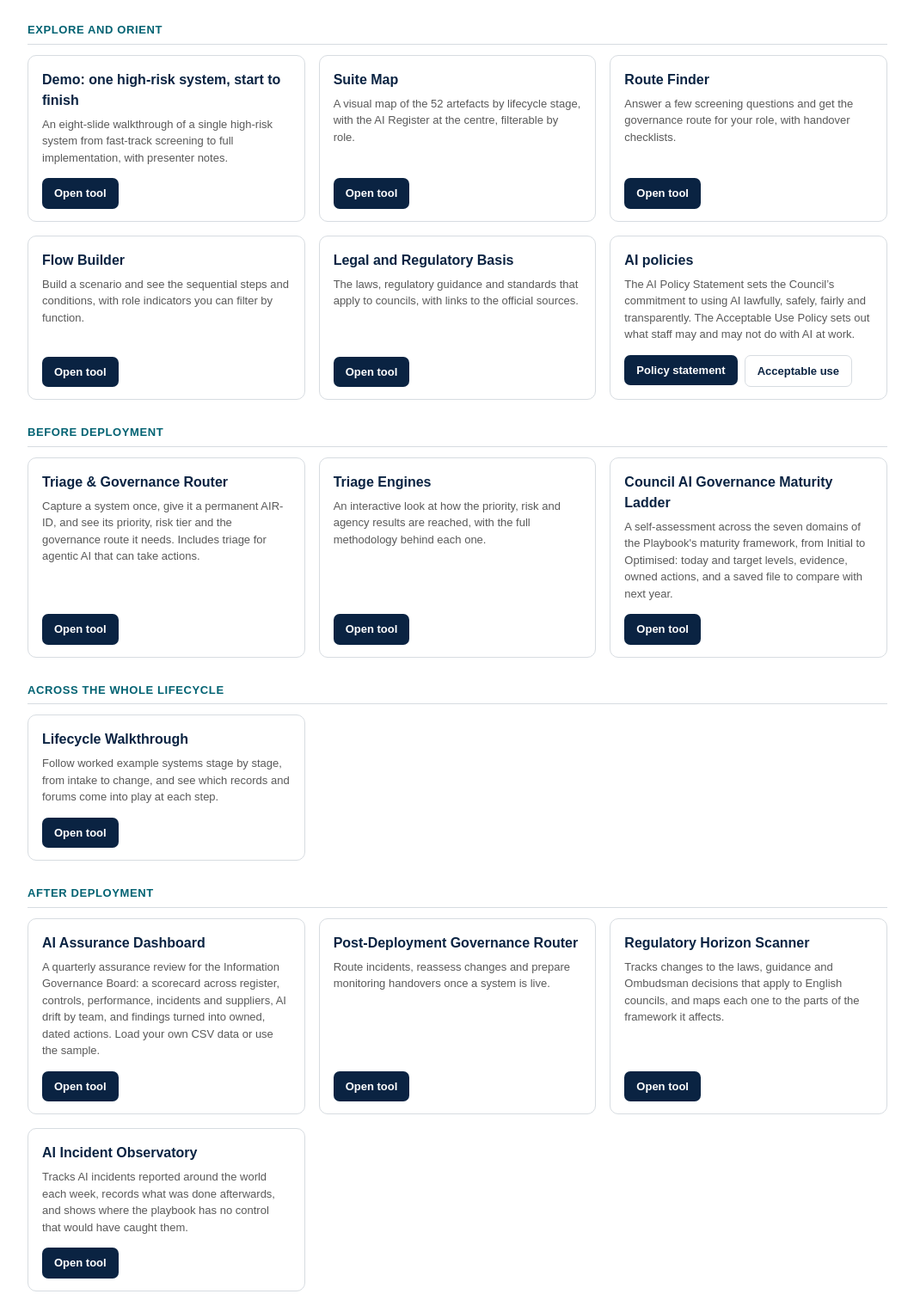
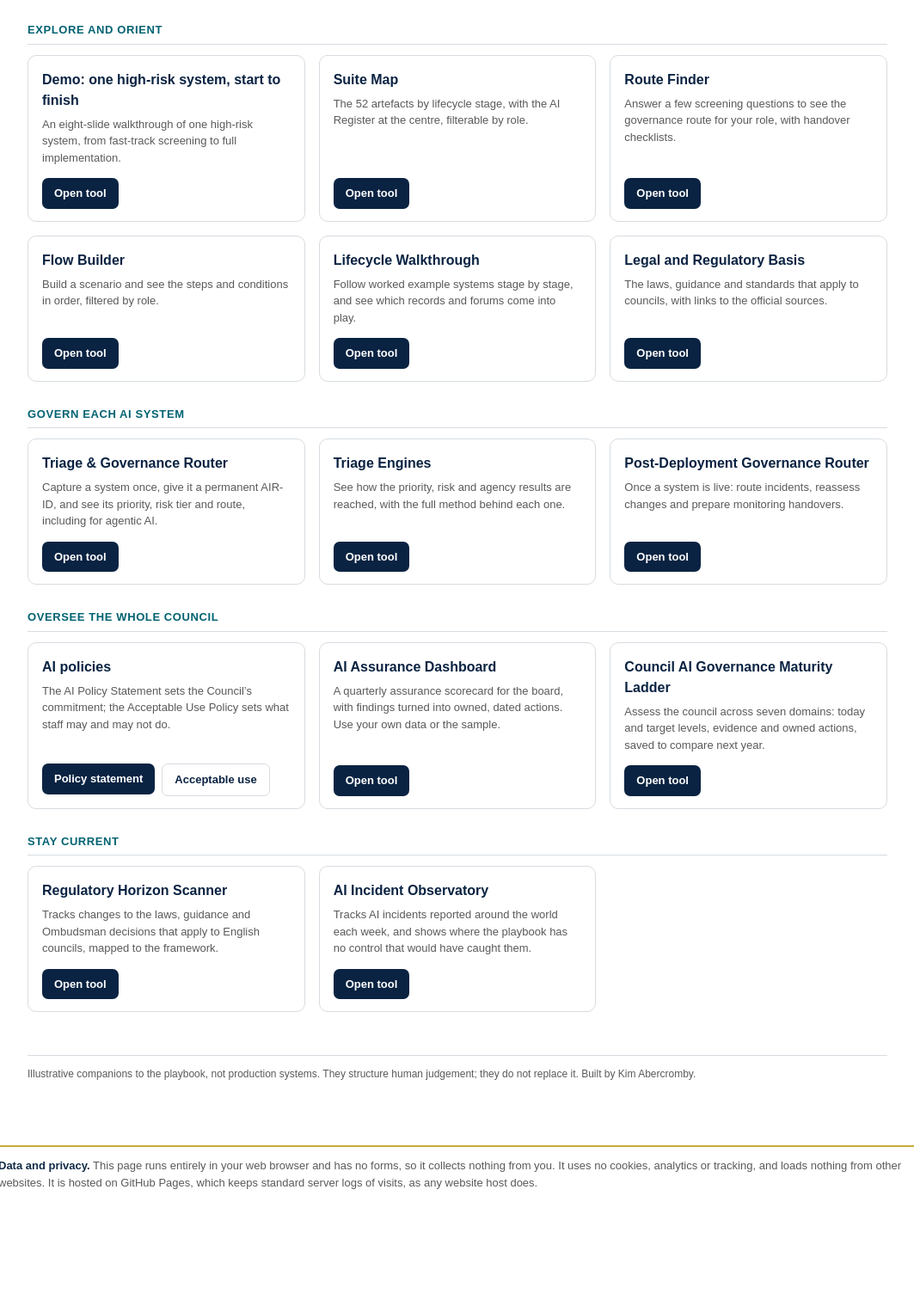
Before and after one commit to KimAbercromby/AIGovernanceSuiteTools, a plain HTML site: page index.html in a window 1280 px wide. Shown: the part 508-2013 px from the top of the page at 86% size, without its empty margins (108-1171 px from the left). After the commit the page ends 1929 px from the top, so only its background shows below. Drawn offline with Linux system fonts and the light colour scheme.

Commit message:
Landing page: regroup tools into four sections so rows fill evenly

```diff
--- a/index.html
+++ b/index.html
@@ -80,52 +80,52 @@ const SUITE = "https://kimabercromby.github.io/AIGovernanceSuiteTools";
 const SECTIONS = [
   { title:"Explore and orient", tools:[
     { name:"Demo: one high-risk system, start to finish",
-      desc:"An eight-slide walkthrough of a single high-risk system from fast-track screening to full implementation, with presenter notes.",
+      desc:"An eight-slide walkthrough of one high-risk system, from fast-track screening to full implementation.",
       url:SUITE+"/demo.html" },
     { name:"Suite Map",
-      desc:"A visual map of the 52 artefacts by lifecycle stage, with the AI Register at the centre, filterable by role.",
+      desc:"The 52 artefacts by lifecycle stage, with the AI Register at the centre, filterable by role.",
       url:SUITE+"/suite-map.html" },
     { name:"Route Finder",
-      desc:"Answer a few screening questions and get the governance route for your role, with handover checklists.",
+      desc:"Answer a few screening questions to see the governance route for your role, with handover checklists.",
       url:SUITE+"/route-finder.html" },
     { name:"Flow Builder",
-      desc:"Build a scenario and see the sequential steps and conditions, with role indicators you can filter by function.",
+      desc:"Build a scenario and see the steps and conditions in order, filtered by role.",
       url:SUITE+"/flow-builder.html" },
+    { name:"Lifecycle Walkthrough",
+      desc:"Follow worked example systems stage by stage, and see which records and forums come into play.",
+      url:"https://kimabercromby.github.io/AIGovernanceWalkthrough-MultiBoard/" },
     { name:"Legal and Regulatory Basis",
-      desc:"The laws, regulatory guidance and standards that apply to councils, with links to the official sources.",
+      desc:"The laws, guidance and standards that apply to councils, with links to the official sources.",
       url:SUITE+"/regulations.html" },
-    { name:"AI policies",
-      desc:"The AI Policy Statement sets the Council\u2019s commitment to using AI lawfully, safely, fairly and transparently. The Acceptable Use Policy sets out what staff may and may not do with AI at work.",
-      links:[{url:SUITE+"/docs/AIG-GOV-05.pdf",label:"Policy statement"},{url:SUITE+"/docs/AI_Acceptable_Use_Policy.pdf",label:"Acceptable use",sec:true}] },
   ]},
-  { title:"Before deployment", tools:[
+  { title:"Govern each AI system", tools:[
     { name:"Triage &amp; Governance Router",
-      desc:"Capture a system once, give it a permanent AIR-ID, and see its priority, risk tier and the governance route it needs. Includes triage for agentic AI that can take actions.",
+      desc:"Capture a system once, give it a permanent AIR-ID, and see its priority, risk tier and route, including for agentic AI.",
       url:"https://kimabercromby.github.io/AIGovernanceTriage-MultiBoard/" },
     { name:"Triage Engines",
-      desc:"An interactive look at how the priority, risk and agency results are reached, with the full methodology behind each one.",
+      desc:"See how the priority, risk and agency results are reached, with the full method behind each one.",
       url:"https://kimabercromby.github.io/triage-engines-simulation/" },
+    { name:"Post-Deployment Governance Router",
+      desc:"Once a system is live: route incidents, reassess changes and prepare monitoring handovers.",
+      url:"https://kimabercromby.github.io/AIGovernancePostDeployment/" },
+  ]},
+  { title:"Oversee the whole council", tools:[
+    { name:"AI policies",
+      desc:"The AI Policy Statement sets the Council\u2019s commitment; the Acceptable Use Policy sets what staff may and may not do.",
+      links:[{url:SUITE+"/docs/AIG-GOV-05.pdf",label:"Policy statement"},{url:SUITE+"/docs/AI_Acceptable_Use_Policy.pdf",label:"Acceptable use",sec:true}] },
+    { name:"AI Assurance Dashboard",
+      desc:"A quarterly assurance scorecard for the board, with findings turned into owned, dated actions. Use your own data or the sample.",
+      url:"https://kimabercromby.github.io/AIGovernanceAssuranceDashboard/" },
     { name:"Council AI Governance Maturity Ladder",
-      desc:"A self-assessment across the seven domains of the Playbook's maturity framework, from Initial to Optimised: today and target levels, evidence, owned actions, and a saved file to compare with next year.",
+      desc:"Assess the council across seven domains: today and target levels, evidence and owned actions, saved to compare next year.",
       url:"https://kimabercromby.github.io/AIGovernanceSuiteTools/maturity-ladder.html" },
   ]},
-  { title:"Across the whole lifecycle", tools:[
-    { name:"Lifecycle Walkthrough",
-      desc:"Follow worked example systems stage by stage, from intake to change, and see which records and forums come into play at each step.",
-      url:"https://kimabercromby.github.io/AIGovernanceWalkthrough-MultiBoard/" },
-  ]},
-  { title:"After deployment", tools:[
-    { name:"AI Assurance Dashboard",
-      desc:"A quarterly assurance review for the Information Governance Board: a scorecard across register, controls, performance, incidents and suppliers, AI drift by team, and findings turned into owned, dated actions. Load your own CSV data or use the sample.",
-      url:"https://kimabercromby.github.io/AIGovernanceAssuranceDashboard/" },
-    { name:"Post-Deployment Governance Router",
-      desc:"Route incidents, reassess changes and prepare monitoring handovers once a system is live.",
-      url:"https://kimabercromby.github.io/AIGovernancePostDeployment/" },
+  { title:"Stay current", tools:[
     { name:"Regulatory Horizon Scanner",
-      desc:"Tracks changes to the laws, guidance and Ombudsman decisions that apply to English councils, and maps each one to the parts of the framework it affects.",
+      desc:"Tracks changes to the laws, guidance and Ombudsman decisions that apply to English councils, mapped to the framework.",
       url:"https://kimabercromby.github.io/AIRegScanner/" },
     { name:"AI Incident Observatory",
-      desc:"Tracks AI incidents reported around the world each week, records what was done afterwards, and shows where the playbook has no control that would have caught them.",
+      desc:"Tracks AI incidents reported around the world each week, and shows where the playbook has no control that would have caught them.",
       url:"https://kimabercromby.github.io/AIIncidentObservatory/" },
   ]},
 ];
```
